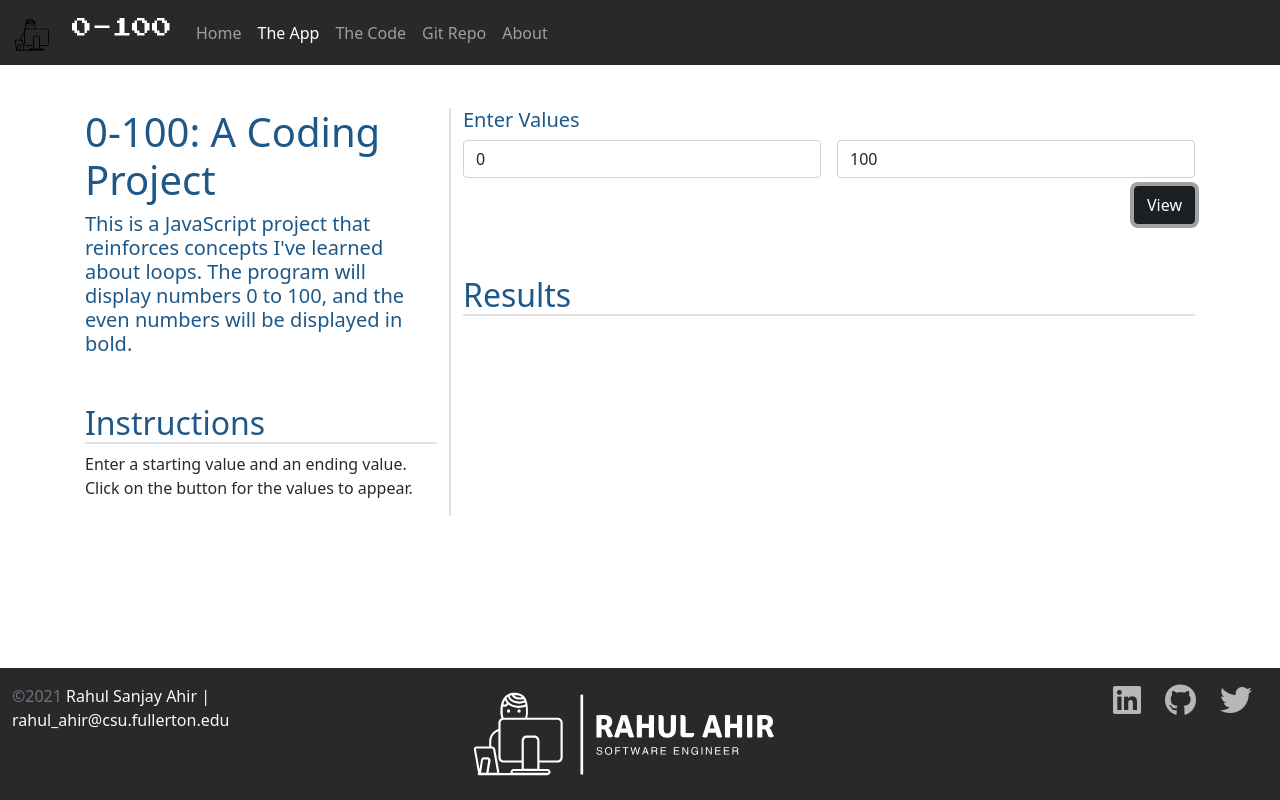
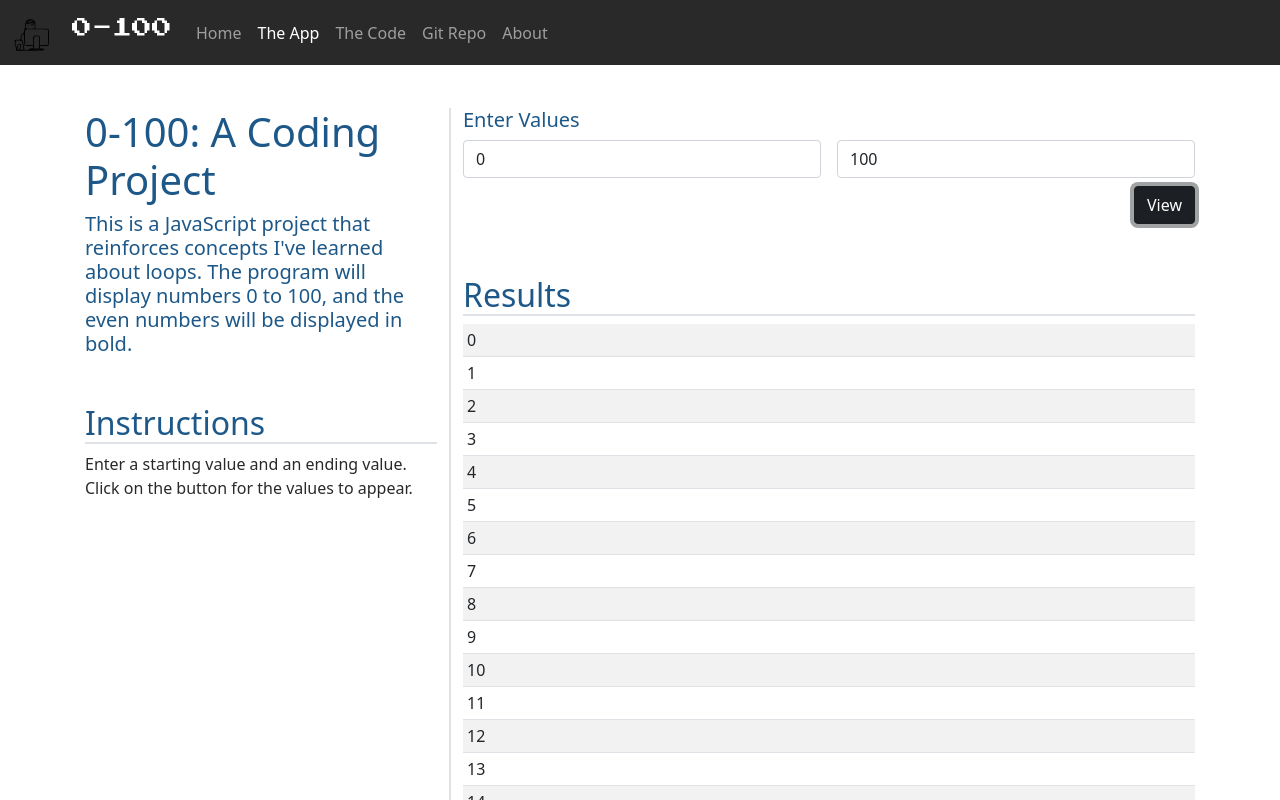
Before and after one commit to rahulsanjay01/0-100, a plain HTML site: page app.html in a window 1280 px wide. Both pictures are taken after a click on the button "View". Shown: the top 800 px of the page. Drawn offline with nearby package versions, Linux system fonts and the light colour scheme.

Commit message:
added the functionality of the app

```diff
--- a/app.html
+++ b/app.html
@@ -116,6 +116,9 @@
         integrity="sha384-U1DAWAznBHeqEIlVSCgzq+c9gqGAJn5c/t99JyeKa9xxaYpSvHU5awsuZVVFIhvj" crossorigin="anonymous">
     </script>
     <script src="js/site.js"></script>
+    <script>
+        document.getElementById("btnSubmit").addEventListener("click", getValues);
+    </script>
 </body>
 
 </html>
--- a/js/site.js
+++ b/js/site.js
@@ -1,4 +1,54 @@
-//call Hello World
-function HelloWorld(){
-    alert("Hello World");
+//retrieving the data from the page
+//starts or controller function
+function getValues(){
+    //we need to get values from the page
+        let startValue = document.getElementById("startValue").value;
+        let endValue = document.getElementById("endValue").value;
+
+        //we need to validate our input
+        //parse into Integer
+        startValue = parseInt(startValue);
+        endValue = parseInt(endValue);
+
+        if (Number.isInteger(startValue) && Number.isInteger(endValue)) {
+           //we need to call generateNumbers
+           let numbers = generateNumbers(startValue, endValue);
+            //we need to call displayNumbers
+            displayNumbers(numbers);
+        } else {
+            alert("You must enter integers")
+        }
+
+
+
+
 }
+
+//generate numbers from the startValue to the endValue
+//logic function(s)
+function generateNumbers(sValue, eValue){
+
+    let numbers = [];
+
+    //we want to get all numbers from start to end
+    for (let index = sValue; index <= eValue; index++) {
+        //this will execute in a loop until index = eValue
+        numbers.push(index);
+    }
+
+    return numbers;
+}
+
+//display the numbers and mark the even numbers bold
+//view or display function(s)
+function displayNumbers(numbers){
+let templateRows = "";
+    for (let index = 0; index < numbers.length; index++) {
+
+        let number = numbers[index];
+        templateRows += `<tr><td>${number}</td></tr>`;
+
+    }
+
+    document.getElementById("results").innerHTML = templateRows;
+}
```
